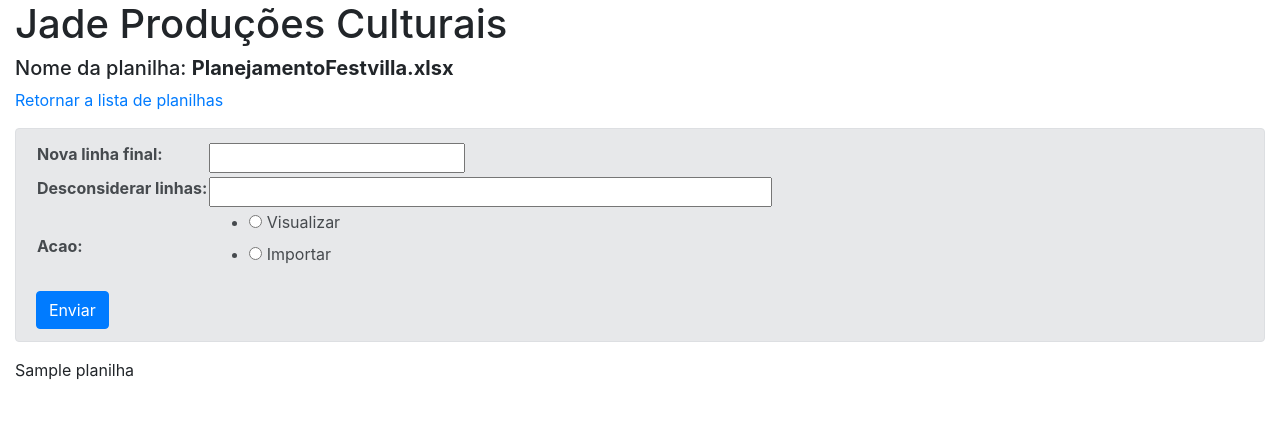
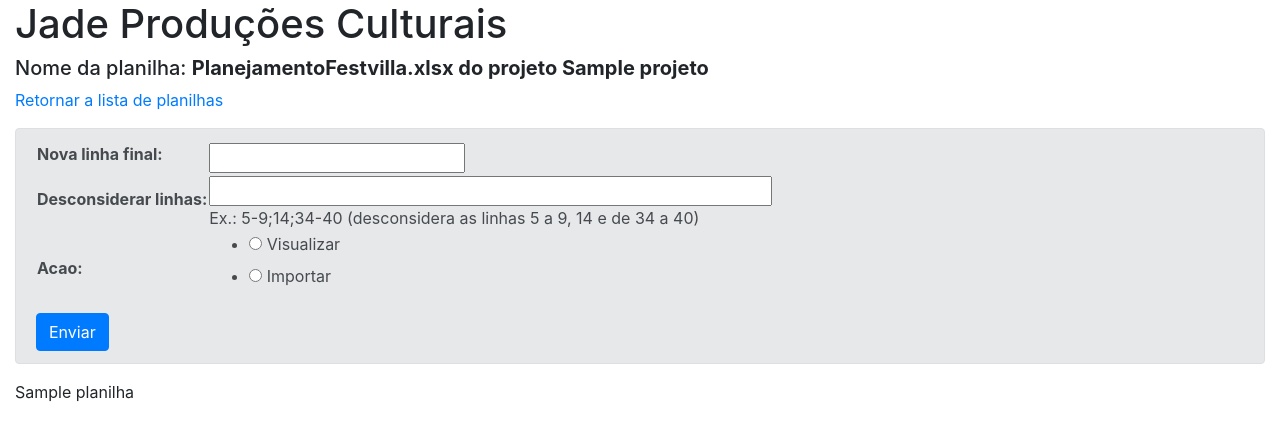
Before and after one commit to jadeproducoes/jadeproducoesculturais, a Django app: template projeto/templates/projeto/exibe_planilha.html in a window 1280 px wide. Shown: the top 441 px of the page. Run offline with Django 3.2, Linux system fonts and the light colour scheme; data comes from the database, SQL or seed files in the repository; both versions use the stored data as it was after the commit; tables that the repository leaves empty hold one stand-in row (values such as "Sample post"); the template is opened without the code that fills it: values that come from a table or form of the project are taken from there, most other values are stand-ins (such as "Sample title", 1, 10 or a date in 2020); parts of the project's set-up code (start-up, migrations or seed data) failed here and were passed over; some libraries are stand-ins or nearby versions.

Commit message:
Chegamos ao décimo!!!

```diff
--- a/carregaarquivo/forms.py
+++ b/carregaarquivo/forms.py
@@ -15,9 +15,10 @@ class FormUploadArquivo(forms.ModelForm):
 
 class FormExibePlanilha(forms.Form):
     linha_final = forms.CharField(widget=forms.NumberInput(attrs={'size':'3', 'max_length':'3'}), label="Nova linha final")
-    desconsiderar_linhas = forms.CharField(required=False, widget=forms.TextInput(attrs={'size':'50', 'max_length':'50'}))
+    desconsiderar_linhas = forms.CharField(required=False, widget=forms.TextInput(attrs={'size':'50', 'max_length':'50'}),
+                                           help_text='Ex.: 5-9;14;34-40 (desconsidera as linhas 5 a 9, 14 e de 34 a 40)')
     VISUALIZA = [('Visualizar', 'Visualizar'), ('Importar', 'Importar')]
-    acao = forms.ChoiceField(choices=VISUALIZA, widget=forms.RadioSelect(), initial=[('Visualizar', 'Visualizar')])
+    acao = forms.ChoiceField(choices=VISUALIZA, widget=forms.RadioSelect(), initial='Vizualizar', required=False)
     #linha_inicial = forms.CharField(widget=forms.NumberInput(attrs={'size':'3', 'max_length':'3'}))
     #coluna_inicial = forms.CharField(widget=forms.TextInput(attrs={'size':'2', 'max_length':'2'}))
     #coluna_final = forms.CharField(widget=forms.TextInput(attrs={'size':'3','max_length':'2'}))
--- a/carregaarquivo/views.py
+++ b/carregaarquivo/views.py
@@ -24,8 +24,6 @@ class Carregaarquivo():
         if request.method == 'POST':
             form_upload = FormUploadArquivo(request.POST, request.FILES)
             if form_upload.is_valid():
-                #print("id_obj: {} e o Outro: {}".format(request.POST['id_objeto'], form_upload.hidden_fields()))
-                #form_upload.objeto_associado = request.POST['id_objeto']
                 form_upload.save()
                 self.formulario = None
             else:
--- a/projeto/templates/projeto/exibe_planilha.html
+++ b/projeto/templates/projeto/exibe_planilha.html
@@ -3,7 +3,7 @@
 
 {% block conteudo %}
     <div class="">
-        <h5>Nome da planilha: <b>{{arquivo.arquivo_carga.name}}</b></h5>
+        <h5>Nome da planilha: <b>{{arquivo.arquivo_carga.name}} do projeto {{projeto.nome_projeto}} </b></h5>
         {% if arquivo.filtro %}
             <div class="alert alert-danger">
                 <p><b>Filtro de importação utilizado</b></p>
@@ -12,10 +12,10 @@
                 <p>Parâmetros: {{arquivo.filtro.parametros}}</p>
             </div>
         {% endif %}
-        <p><a href="{% url 'planilhascarregadas' %}">Retornar a lista de planilhas</a></p>
+        <p><a href="{% url 'planilhascarregadas' id_projeto=projeto.pk %}">Retornar a lista de planilhas</a></p>
         {% if planilha %}
             <div class="alert alert-secondary">
-                <form action="{% url 'exibir_planilha' id_arquivo=arquivo.id%}" method="post" class="post-form">
+                <form action="{% url 'exibir_planilha' id_projeto=projeto.pk id_arquivo=arquivo.id%}" method="post" class="post-form">
                     {% csrf_token %}
                     <table>
                         {{formulario.as_table}}
--- a/projeto/templates/projeto/lista_planilhas_carregadas.html
+++ b/projeto/templates/projeto/lista_planilhas_carregadas.html
@@ -3,8 +3,8 @@
 
 {% block conteudo %}
     <div class="">
-        <h5>Planilhas orçamentárias carregadas</h5>
-        <a href="{% url 'carrega_orcamento' id_projeto=id_projeto %}">Carregar nova planilha</a>
+        <h5>Planilhas orçamentárias carregadas para o projeto {{projeto.nome_projeto}}</h5>
+        <a href="{% url 'carrega_orcamento' id_projeto=projeto.pk %}">Carregar nova planilha</a>
         {% if arquivos %}
             <table class="table table-bordered">
               <thead>
@@ -20,7 +20,7 @@
                     <tr>
                       <td align="center">{{forloop.counter}}</td>
                       <td align="left">
-                          <a href="{% url 'exibir_planilha' id_arquivo=arquivo.pk %}">{{arquivo.arquivo_carga}}</a>
+                          <a href="{% url 'exibir_planilha' id_projeto=projeto.pk id_arquivo=arquivo.pk %}">{{arquivo.arquivo_carga}}</a>
                       </td>
                       <td align="left">{{arquivo.descricao}}</td>
                       <td align="center">{{arquivo.data_uploaded|date:"d/m/y"}}</td>
--- a/projeto/urls.py
+++ b/projeto/urls.py
@@ -8,7 +8,7 @@ urlpatterns = [
     url(r'^tarefaemandamento/(?P<id_tarefa>[0-9]+)/$', views.tarefaemandamento, name='tarefaemandamento'),
     url(r'^tarefaconcluida/(?P<id_tarefa>[0-9]+)/$', views.tarefaconcluida, name='tarefaconcluida'),
     url(r'^tarefapendente/(?P<id_tarefa>[0-9]+)/$', views.tarefapendente, name='tarefapendente'),
-    url(r'^planilhascarregadas/(?P<id_projeto>[0-9]+)/$', views.planilhascarregadas, name='planilhascarregadas'),
-    url(r'^exibir_planilha/(?P<id_arquivo>[0-9]+)/$', views.exibir_planilha, name='exibir_planilha'),
-    url(r'^carrega_orcamento/(?P<id_projeto>[0-9]+)/$', views.carrega_orcamento, name='carrega_orcamento'),
+    url(r'^(?P<id_projeto>[0-9]+)/planilhascarregadas$', views.planilhascarregadas, name='planilhascarregadas'),
+    url(r'^(?P<id_projeto>[0-9]+)/exibir_planilha/(?P<id_arquivo>[0-9]+)/$', views.exibir_planilha, name='exibir_planilha'),
+    url(r'^(?P<id_projeto>[0-9]+)/carrega_orcamento$', views.carrega_orcamento, name='carrega_orcamento'),
 ]
```
Also changed, not shown: projeto/views.py (+11 -9 lines), carregaarquivo/migrations/0027_auto_20180129_1952.py (added), db.sqlite3, 2 other files.
